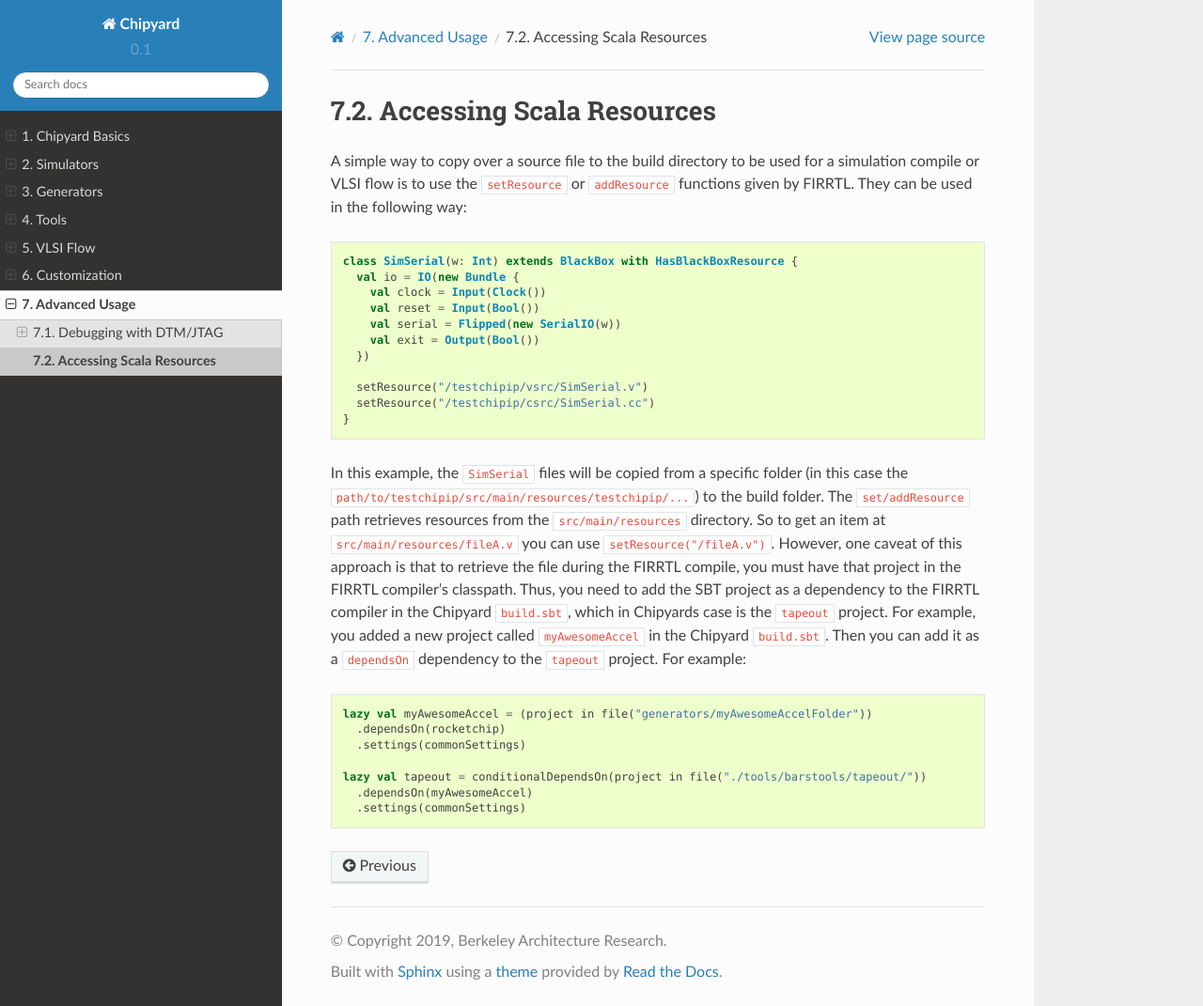
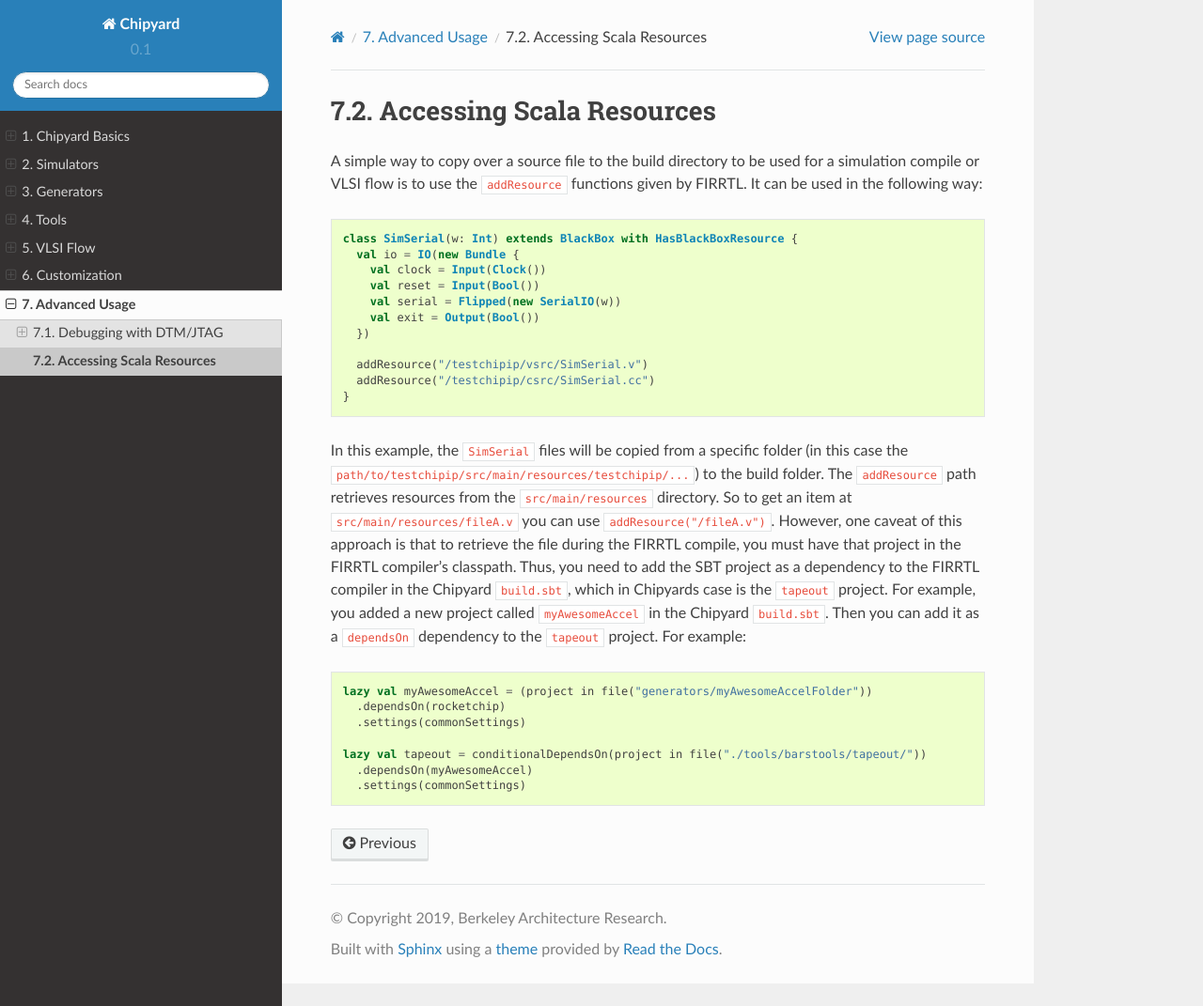
Before and after one commit to ucb-bar/chipyard, a Sphinx documentation site: the page built from docs/Advanced-Usage/Resources.rst, in a window 1280 px wide and 1071 px high. Shown: the whole window at 94% size. Built offline with Sphinx 7.4.7 and the Read the Docs theme 2.0.0, drawn with Linux system fonts in a browser that asks for light colours.

Commit message:
don't tell users to use deprecated setResource

```diff
--- a/docs/Advanced-Usage/Resources.rst
+++ b/docs/Advanced-Usage/Resources.rst
@@ -1,8 +1,8 @@
 Accessing Scala Resources
 ===============================
 
-A simple way to copy over a source file to the build directory to be used for a simulation compile or VLSI flow is to use the ``setResource`` or ``addResource`` functions given by FIRRTL.
-They can be used in the following way:
+A simple way to copy over a source file to the build directory to be used for a simulation compile or VLSI flow is to use the ``addResource`` functions given by FIRRTL.
+It can be used in the following way:
 
 .. code-block:: scala
 
@@ -14,13 +14,13 @@ They can be used in the following way:
         val exit = Output(Bool())
       })
 
-      setResource("/testchipip/vsrc/SimSerial.v")
-      setResource("/testchipip/csrc/SimSerial.cc")
+      addResource("/testchipip/vsrc/SimSerial.v")
+      addResource("/testchipip/csrc/SimSerial.cc")
     }
 
 In this example, the ``SimSerial`` files will be copied from a specific folder (in this case the ``path/to/testchipip/src/main/resources/testchipip/...``) to the build folder.
-The ``set/addResource`` path retrieves resources from the ``src/main/resources`` directory.
-So to get an item at ``src/main/resources/fileA.v`` you can use ``setResource("/fileA.v")``.
+The ``addResource`` path retrieves resources from the ``src/main/resources`` directory.
+So to get an item at ``src/main/resources/fileA.v`` you can use ``addResource("/fileA.v")``.
 However, one caveat of this approach is that to retrieve the file during the FIRRTL compile, you must have that project in the FIRRTL compiler's classpath.
 Thus, you need to add the SBT project as a dependency to the FIRRTL compiler in the Chipyard ``build.sbt``, which in Chipyards case is the ``tapeout`` project.
 For example, you added a new project called ``myAwesomeAccel`` in the Chipyard ``build.sbt``.
```
